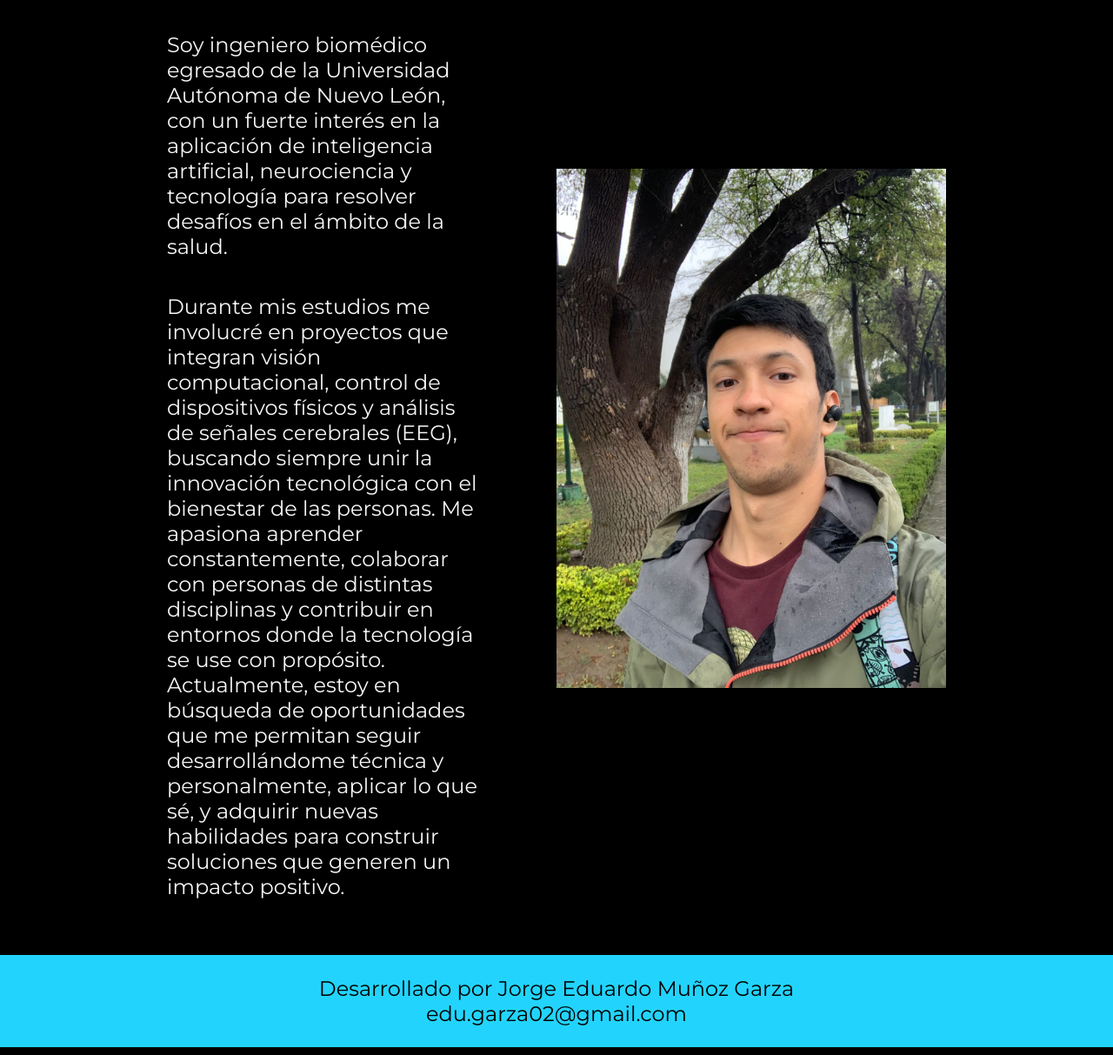
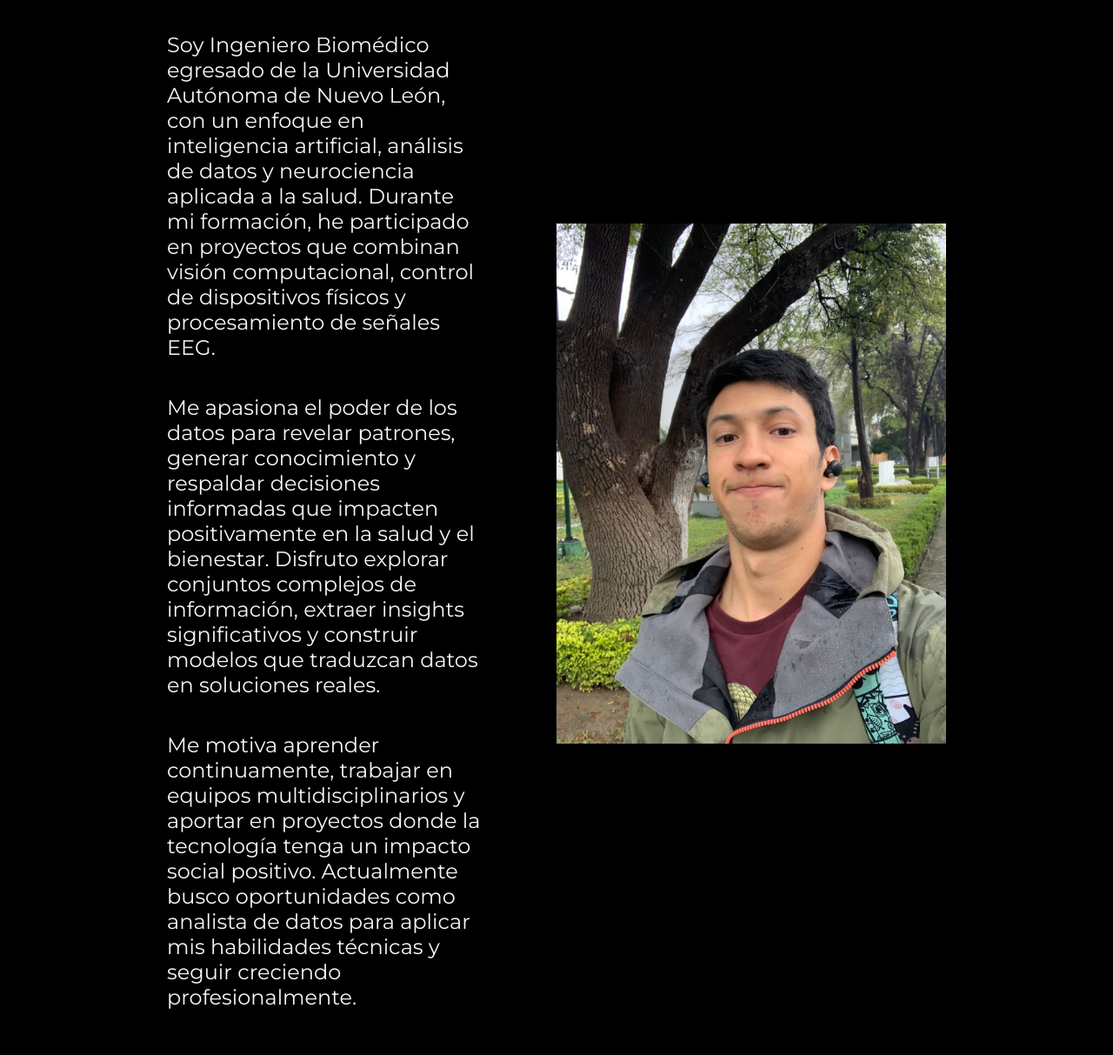
Before and after one commit to EduMG02/portafolio, a plain HTML site: page about.html in a window 1280 px wide. Shown: the part 167-1380 px from the top of the page at 87% size. Drawn offline with nearby package versions, Linux system fonts and the light colour scheme.

Commit message:
Actualización

```diff
--- a/about.html
+++ b/about.html
@@ -20,20 +20,26 @@
         <section class="presentacion__contenido">
             <h1 class="presentacion__contenido__titulo">Sobre mí</h1>
                 <p class="presentacion__contenido__texto">
-                    Soy ingeniero biomédico egresado de la Universidad Autónoma de Nuevo León,
-                    con un fuerte interés en la aplicación de inteligencia artificial, neurociencia
-                    y tecnología para resolver desafíos en el ámbito de la salud.
+                    Soy Ingeniero Biomédico egresado de la Universidad Autónoma de Nuevo León,
+                    con un enfoque en inteligencia artificial, análisis de datos y neurociencia
+                    aplicada a la salud. Durante mi formación, he participado en proyectos que
+                    combinan visión computacional, control de dispositivos físicos y procesamiento
+                    de señales EEG.
 
                 </p>
                 <p class="presentacion__contenido__texto">
-                    Durante mis estudios me involucré en proyectos que integran visión computacional,
-                    control de dispositivos físicos y análisis de señales cerebrales (EEG), buscando
-                    siempre unir la innovación tecnológica con el bienestar de las personas.
-                    Me apasiona aprender constantemente, colaborar con personas de distintas disciplinas
-                    y contribuir en entornos donde la tecnología se use con propósito.
-                    Actualmente, estoy en búsqueda de oportunidades que me permitan seguir desarrollándome
-                    técnica y personalmente, aplicar lo que sé, y adquirir nuevas habilidades para construir
-                    soluciones que generen un impacto positivo.
+                    Me apasiona el poder de los datos para revelar patrones, generar conocimiento
+                    y respaldar decisiones informadas que impacten positivamente en la salud y el
+                    bienestar. Disfruto explorar conjuntos complejos de información, extraer
+                    insights significativos y construir modelos que traduzcan datos en soluciones
+                    reales.
+                </p>
+
+                <p class="presentacion__contenido__texto">
+                    Me motiva aprender continuamente, trabajar en equipos multidisciplinarios y
+                    aportar en proyectos donde la tecnología tenga un impacto social positivo.
+                    Actualmente busco oportunidades como analista de datos para aplicar mis habilidades
+                    técnicas y seguir creciendo profesionalmente.
                 </p>
 
         </section>
```
Also changed, not shown: habilidades.html (+13 -13 lines), index.html (+6 -4 lines), proyectos.html (+6 -6 lines).
